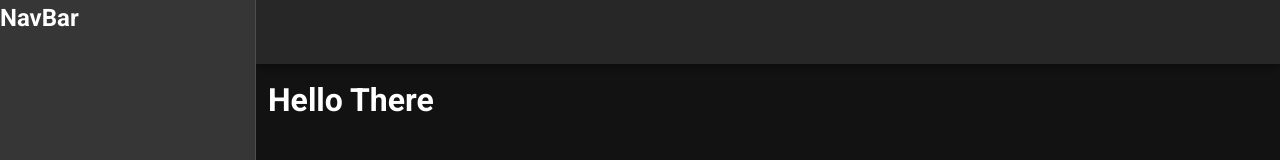
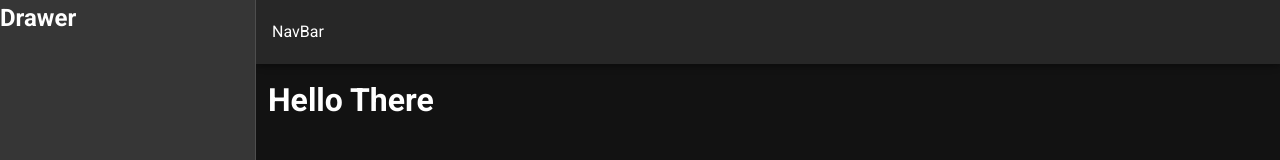
Before and after one commit to EmptyRamenBox/MoviesDB, a Vue app: page / in a window 1280 px wide. Shown: the top 160 px of the page. Built offline with nearby package versions, Linux system fonts and the light colour scheme.

Commit message:
Created Drawer Component and Added it to Home view

```diff
--- a/src/App.vue
+++ b/src/App.vue
@@ -1,9 +1,7 @@
 <template class="themes">
   <v-app>
     <NavBar />
-
-    <v-app-bar app></v-app-bar>
-
+    <Drawer />
     <v-content>
       <v-container fluid>
         <router-view></router-view>
@@ -14,11 +12,13 @@
 
 <script>
 import NavBar from "./components/NavBar.vue";
+import Drawer from "@/components/Drawer.vue";
 
 export default {
   name: "App",
   components: {
-    NavBar
+    NavBar,
+    Drawer
   }
 };
 </script>
--- /dev/null
+++ b/src/components/Drawer.vue
@@ -0,0 +1,13 @@
+<template>
+  <div>
+    <v-navigation-drawer app>
+      <h1>Drawer</h1>
+    </v-navigation-drawer>
+  </div>
+</template>
+
+<script>
+export default {
+  name: "Drawer"
+};
+</script>
--- a/src/components/NavBar.vue
+++ b/src/components/NavBar.vue
@@ -1,8 +1,6 @@
 <template>
   <div>
-    <v-navigation-drawer app>
-      <h1>NavBar</h1>
-    </v-navigation-drawer>
+    <v-app-bar app>NavBar</v-app-bar>
   </div>
 </template>
 
```
